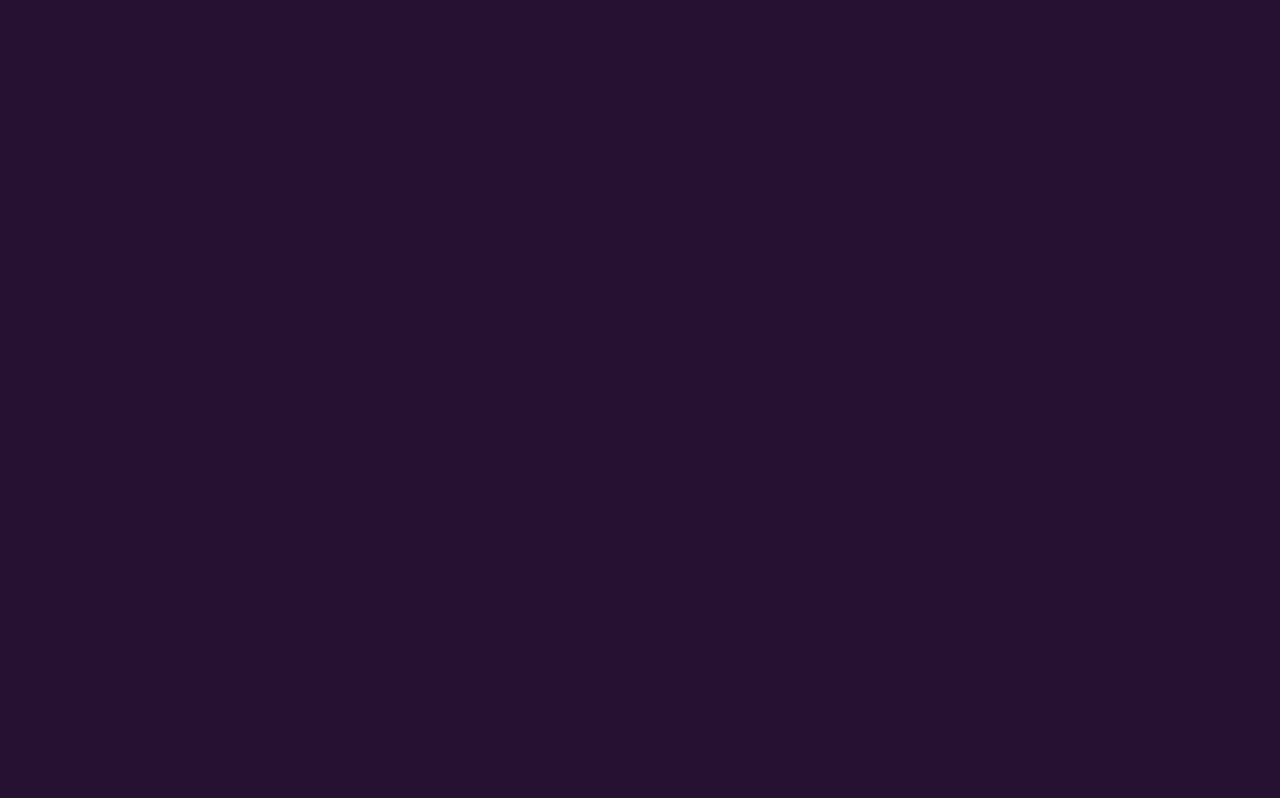
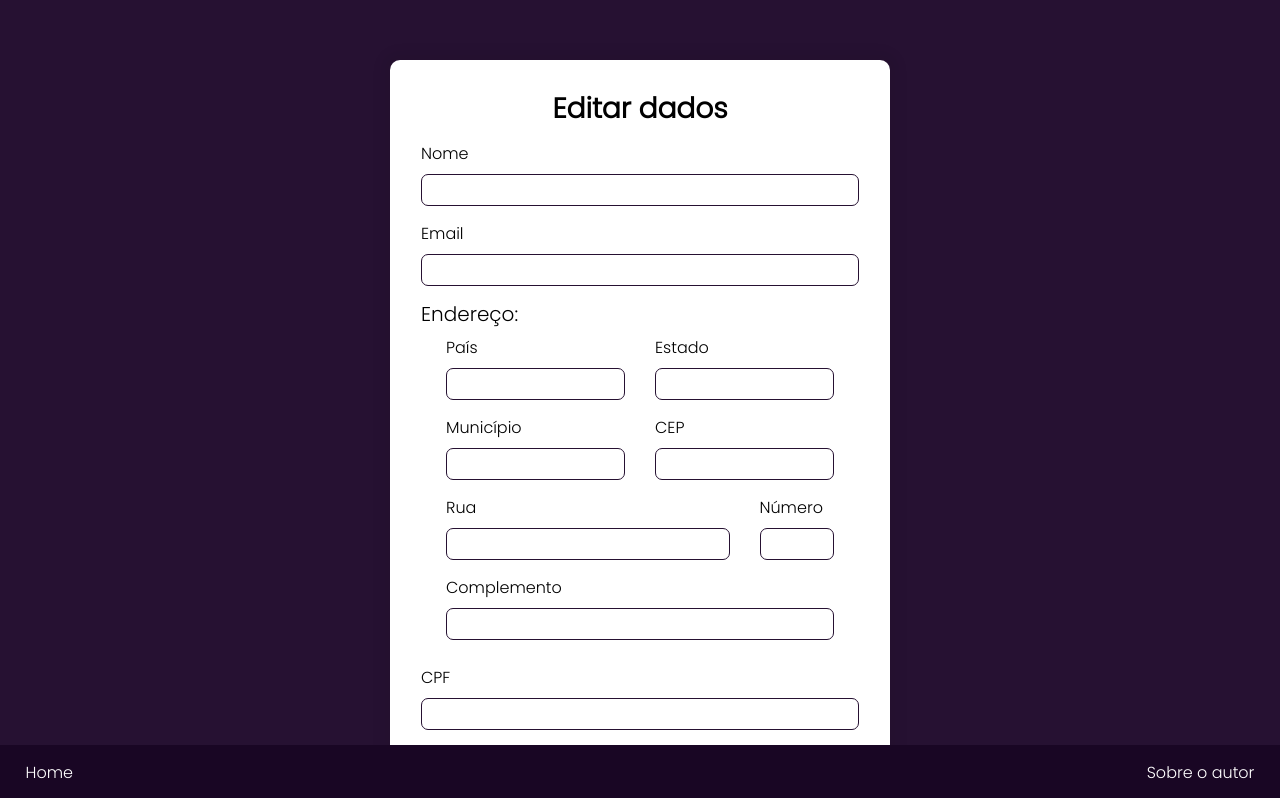
Before and after one commit to EnzoPolazi/Cadastro, a Vue app: page /edit in a window 1280 px wide. Before the commit this address had no page. Shown: the top 798 px of the page. Built offline with nearby package versions, Linux system fonts and the light colour scheme; no server answers.

Commit message:
Edição de cadastro finalizada

```diff
--- a/src/components/Buttons.vue
+++ b/src/components/Buttons.vue
@@ -4,7 +4,7 @@
         <button class="btn btn-class" @click="$router.push('/edit')">Editar dados</button>
         </div>
         <div class="row">
-            <button class="btn btn-class" @click="$router.push('/logout')">logout</button>
+            <button class="btn btn-class" @click="$router.push('/logout')">Logout</button>
         </div>
         <div class="row">
             <button class="btn btn-class" @click="$router.push('/cadastro')">Cadastrar novo usuário</button>
@@ -12,7 +12,7 @@
     </div>
     <div v-if="!this.$store.getters.authenticatedGet">
         <div class="row">
-            <button class="btn btn-class" @click="$router.push('/login')">login</button>
+            <button class="btn btn-class" @click="$router.push('/login')">Login</button>
         </div>
         <div class="row">
             <button class="btn btn-class" @click="$router.push('/cadastro')">Cadastrar novo usuário</button>
--- a/src/components/Footer.vue
+++ b/src/components/Footer.vue
@@ -1,6 +1,7 @@
 <template>
     <footer id="footer">
-        <router-link to="/sobre">Sobre o autor</router-link>
+        <router-link id="home" to="/">Home</router-link>
+        <router-link id="sobre" to="/sobre">Sobre o autor</router-link>
     </footer>
 </template>
 
@@ -22,11 +23,16 @@
     bottom: 0;
     position: fixed;
 }
+#home{
+    margin: auto auto auto 2%;
+}
+#sobre{
+    margin: auto 2% auto auto;
+}
 #footer a{
     text-decoration: none;
     color: #ffffff;
     transition: 0.3s;
-    margin: auto 2% auto auto;
 }
 #footer a:hover{
     text-decoration: none;
--- a/src/router/index.js
+++ b/src/router/index.js
@@ -3,6 +3,7 @@ import Home from '@/views/Home'
 import Sobre from '@/views/Sobre'
 import Cadastro from '@/views/Cadastro'
 import Login from '@/views/Login'
+import Edit from '@/views/Edit'
 
 const routes = [
     {
@@ -24,6 +25,11 @@ const routes = [
         name: 'login',
         path: '/login',
         component: Login
+    },
+    {
+        name: 'edit',
+        path: '/edit',
+        component: Edit
     }
 ]
 
--- a/src/views/Cadastro.vue
+++ b/src/views/Cadastro.vue
@@ -117,7 +117,7 @@ export default {
                 senha: this.senha
             }, {withCredentials: true});
 
-            this.$router.push('/login');
+            this.$router.push('/');
         }
     }
 }
--- a/src/views/Edit.vue
+++ b/src/views/Edit.vue
@@ -1,12 +1,184 @@
 <template>
+    <link rel="stylesheet" href="https://maxcdn.bootstrapcdn.com/bootstrap/4.0.0/css/bootstrap.min.css" integrity="sha384-Gn5384xqQ1aoWXA+058RXPxPg6fy4IWvTNh0E263XmFcJlSAwiGgFAW/dAiS6JXm" crossorigin="anonymous">
+    <div class="container">
+        <div class="row content">
+            <div class="col">
+                <h3 class="signup-text mb-3">Editar dados</h3>
+                <form @submit.prevent="editCadastro()">
+                    <div class="form-group">
+                        <label for="user">Nome</label>
+                        <input type="user" v-model="user.nome" name="nome" class="form-control">
+                    </div>
+                    <div class="form-group">
+                        <label for="email">Email</label>
+                        <input type="email" v-model="user.email" name="email" class="form-control">
+                    </div>
+                    <h5>Endereço:</h5>
+                    <div class="row content-address">
+                        <div class="col">
+                            <div class="form-group">
+                                <label for="pais">País</label>
+                                <input type="text" v-model="user.pais" name="pais" class="form-control">
+                            </div>
+                            <div class="form-group">
+                                <label for="municipio">Município</label>
+                                <input type="text" v-model="user.municipio" name="municipio" class="form-control">
+                            </div>
+                        </div>
+                        <div class="col">
+                            <div class="form-group">
+                                <label for="estado">Estado</label>
+                                <input type="text" v-model="user.estado" name="estado" class="form-control">
+                            </div>
+                            <div class="form-group">
+                                <label for="cep">CEP</label>
+                                <input type="text" v-model="user.cep" name="cep" class="form-control">
+                            </div>
+                        </div>
+                        <div class="col-md-9 form-group">
+                            <label for="rua">Rua</label>
+                            <input type="text" v-model="user.rua" name="rua" class="form-control">
+                        </div>
+                        <div class="col-md-3 form-group">
+                            <label for="numero">Número</label>
+                            <input type="text" v-model="user.numero" name="numero" class="form-control">
+                        </div>
+                        <div class="col form-group">
+                            <label for="complemento">Complemento</label>
+                            <input type="text" v-model="user.complemento" name="complemento" class="form-control">
+                        </div>
+                    </div>
+                    <div class="form-group">
+                        <label for="cpf">CPF</label>
+                        <input type="text" v-model="user.cpf" name="cpf" class="form-control">
+                    </div>
+                    <div class="form-group">
+                        <label for="pis">PIS</label>
+                        <input type="text" v-model="user.pis" name="pis" class="form-control">
+                    </div>
+                    <button class="btn btn-class">Editar</button>
+                </form>
+                <p id="rmvUser"><router-link to="/remove">Remover usuário</router-link></p>
+            </div>
+        </div>
+    </div>
+    <Footer />
 </template>
 
 <script>
+import Footer from "@/components/Footer.vue";
+import axios from 'axios';
     export default {
-        name: "Edit"
+        name: "Edit",
+        components: {
+            Footer
+        },
+        data(){
+            return {
+                user: {
+                    nome: '',
+                    email: '',
+                    pais: '',
+                    estado: '',
+                    municipio: '',
+                    cep: '',
+                    rua: '',
+                    numero: '',
+                    complemento: '',
+                    cpf: '',
+                    pis: '',
+                    senha: ''
+                }
+            }
+        },
+        async created() {
+            try {
+                const response = await axios.get("user", { withCredentials: true });
+                this.user = response.data;
+
+                await this.$store.dispatch('setAuth', true)
+            } catch (err) {
+                await this.$store.dispatch('setAuth', false)
+            }
+        },
+        methods: {
+        async editCadastro() {
+            await axios.post('/edit', {
+                nome: this.user.nome,
+                email: this.user.email,
+                pais: this.user.pais,
+                estado: this.user.estado,
+                municipio: this.user.municipio,
+                cep: this.user.cep,
+                rua: this.user.rua,
+                numero: this.user.numero,
+                complemento: this.user.complemento,
+                cpf: this.user.cpf,
+                pis: this.user.pis,
+                senha: this.user.senha
+            }, {withCredentials: true});
+
+            this.$router.push('/');
+        }
+    }
     }
 </script>
 
 <style scoped>
-
+.content{
+    color: #000000;
+    max-width: 500px;
+    margin: 60px auto 120px auto;
+    padding: 2rem 1rem 2rem 1rem;
+    box-shadow: 0px 0px 10px 10px rgba(0,0,0, .05);
+    border-radius: 10px;
+    background-color: #fff;
+}
+.content-address{
+    margin: 10px;
+    border-radius: 5px;
+}
+.signup-text{
+    font-weight: bold;
+    text-align: center;
+}
+.form-control{
+    display: flex;
+    width: 100%;
+    font-size: 1rem;
+    font-weight: bold;
+    line-height: 1.5;
+    border-color: #261132;
+    border-style: solid;
+    padding: 3px;
+    color: #495057;
+    height: auto;
+    border-radius: 7px;
+    background-color: #fff;
+    background-clip: padding-box;
+    text-indent: 12px;
+    margin: 0;
+}
+.form-control:focus{
+    color: #132435;
+    background-color: #fff;
+    outline: 0;
+    box-shadow: none;
+}
+.btn-class{
+    font-weight: bold;
+    display: flex;
+    margin: 30px auto auto auto;
+    border-color: #261132;
+    color: #261132;
+}
+.btn-class:hover{
+    background-color: #261132;
+    color: #fff;
+}
+#rmvUser{
+    text-align: left;
+    font-size: 90%;
+    margin: 14px auto auto auto;
+}
 </style>
--- a/src/views/Login.vue
+++ b/src/views/Login.vue
@@ -54,7 +54,7 @@ import axios from 'axios'
 .content{
     color: #000000;
     max-width: 380px;
-    margin: 0 auto;
+    margin: 60px auto 120px auto;
     padding: 2rem 1rem 2rem 1rem;
     box-shadow: 0px 0px 60px 60px rgba(0, 0, 0, 0.05);
     border-radius: 10px;
```
Also changed, not shown: 2 other files (tests, documents, lock files or other folders).
